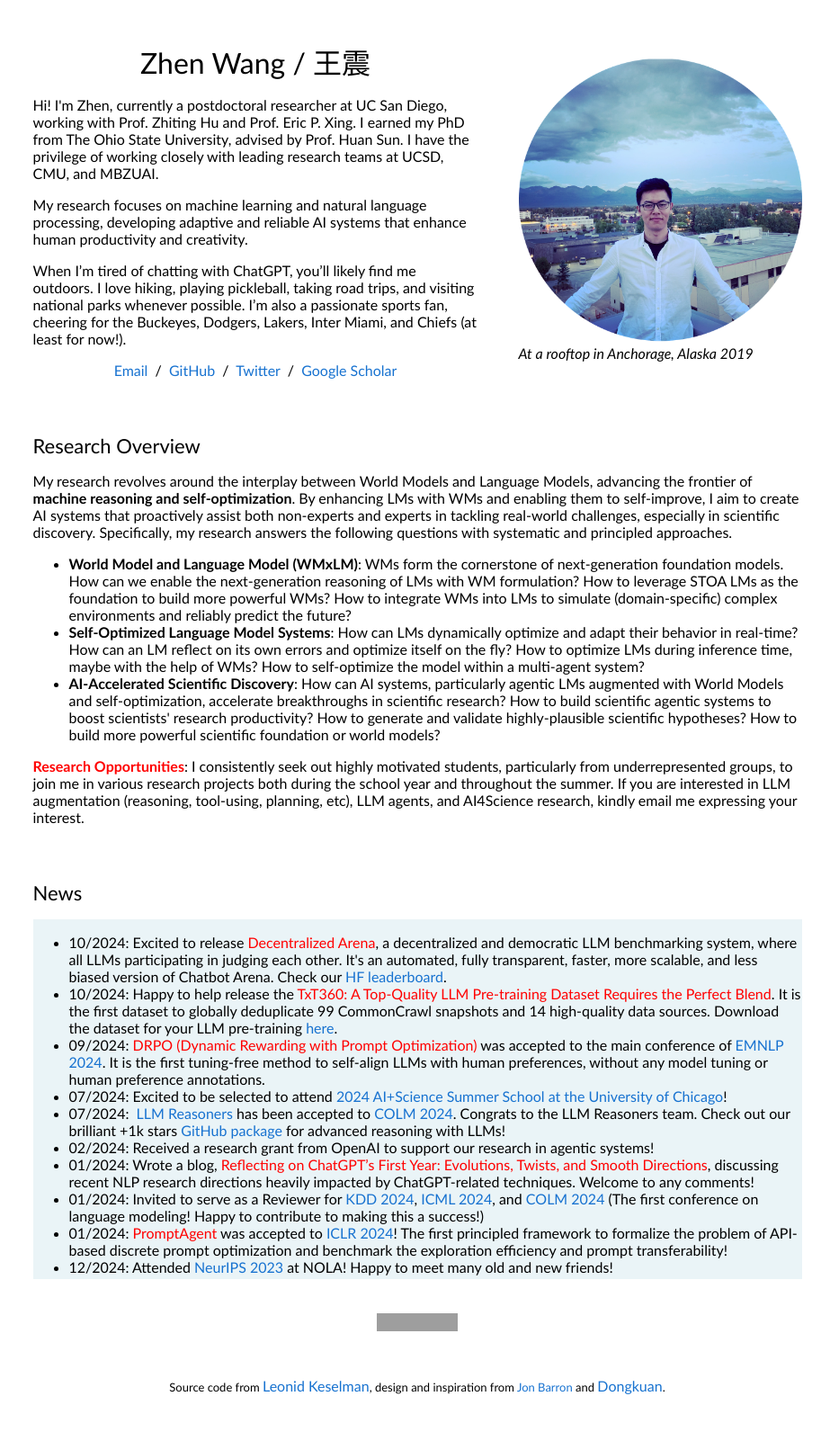
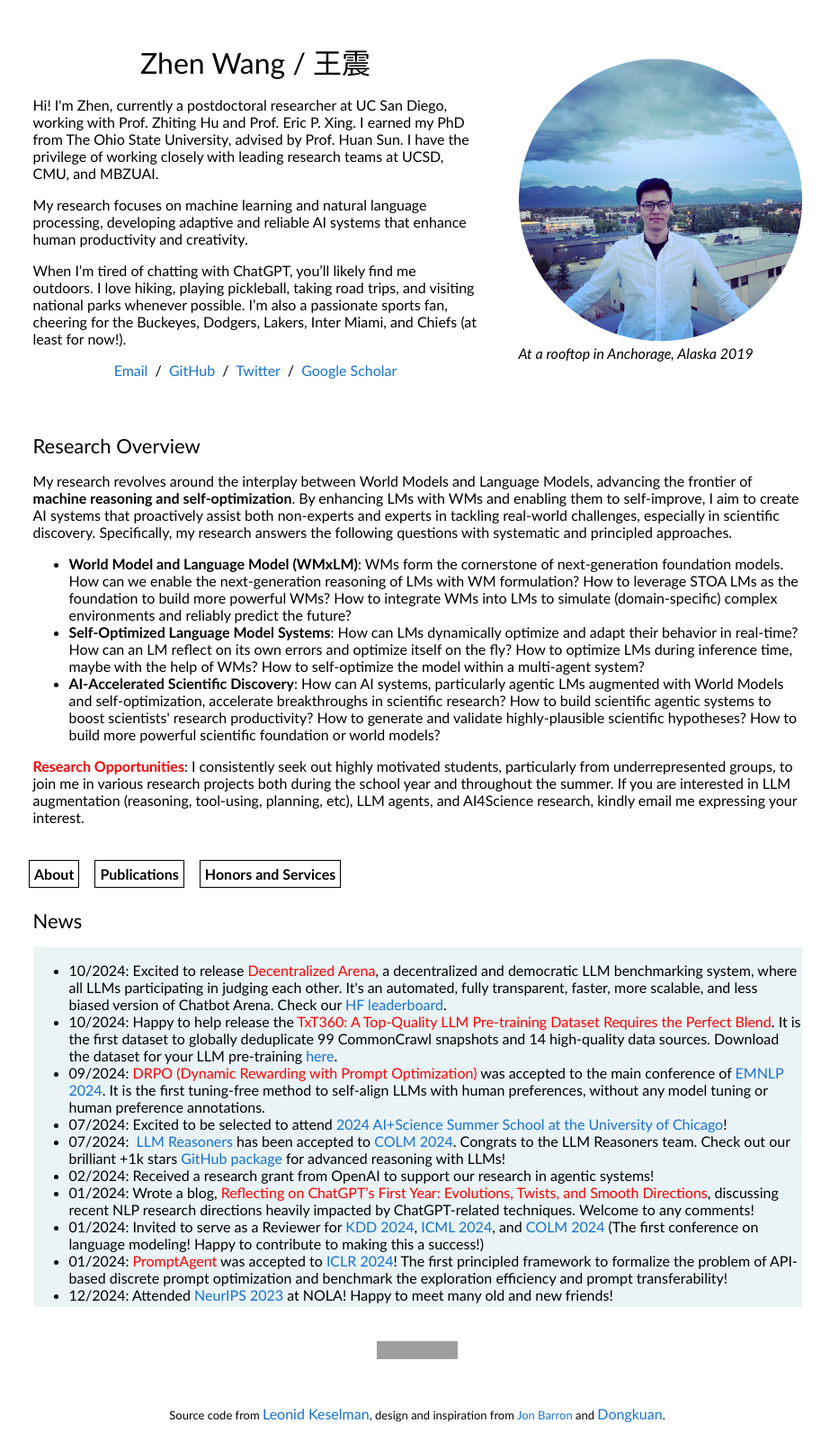
Before and after one commit to zhenwang9102/zhenwang9102.github.io, a Jekyll site: the page built from _posts/2019-06-02-venue.markdown, in a window 1280 px wide. Shown: the whole page at 90% size, without its empty margins (176-1099 px from the left). Built offline with Jekyll 4.4.1, drawn with Linux system fonts in a browser that asks for light colours; before the commit the page ends 1571 px from its top, so only the background shows below that; grey boxes are pictures that could not be loaded.

Commit message:
Update default.html

```diff
--- a/_layouts/default.html
+++ b/_layouts/default.html
@@ -27,6 +27,23 @@
 /*     padding: 20px 50px 0px 30px; */
 /*     font-size: 15px; */
     }
+</style>
+
+<style>
+  .navA{
+    display: inline-block;
+    margin-right: 13px;
+    font-size: 16px;
+    font-weight: 700;
+    color: #000;
+    text-decoration: none;
+    padding: 5px ;
+    border: #000 1px solid;
+  }
+  .navA:hover{
+    color: #fff;
+    background-color: #000;
+  }
 </style>
 
 <body>
@@ -111,6 +128,12 @@
             </td>
           </tr>
         </table>
+
+        <div class="navbar" style="padding-left: 18px;">
+          <a href="./index.html" class="navA">About</a>
+          <a href="./pub.html" class="navA">Publications</a>
+          <a href="./honors_and_services.html" class="navA">Honors and Services</a>
+        </div>
 
         <table style="width:100%;border:0px;border-spacing:0px;border-collapse:separate;margin-right:auto;margin-left:auto;">
           <tr>
```
